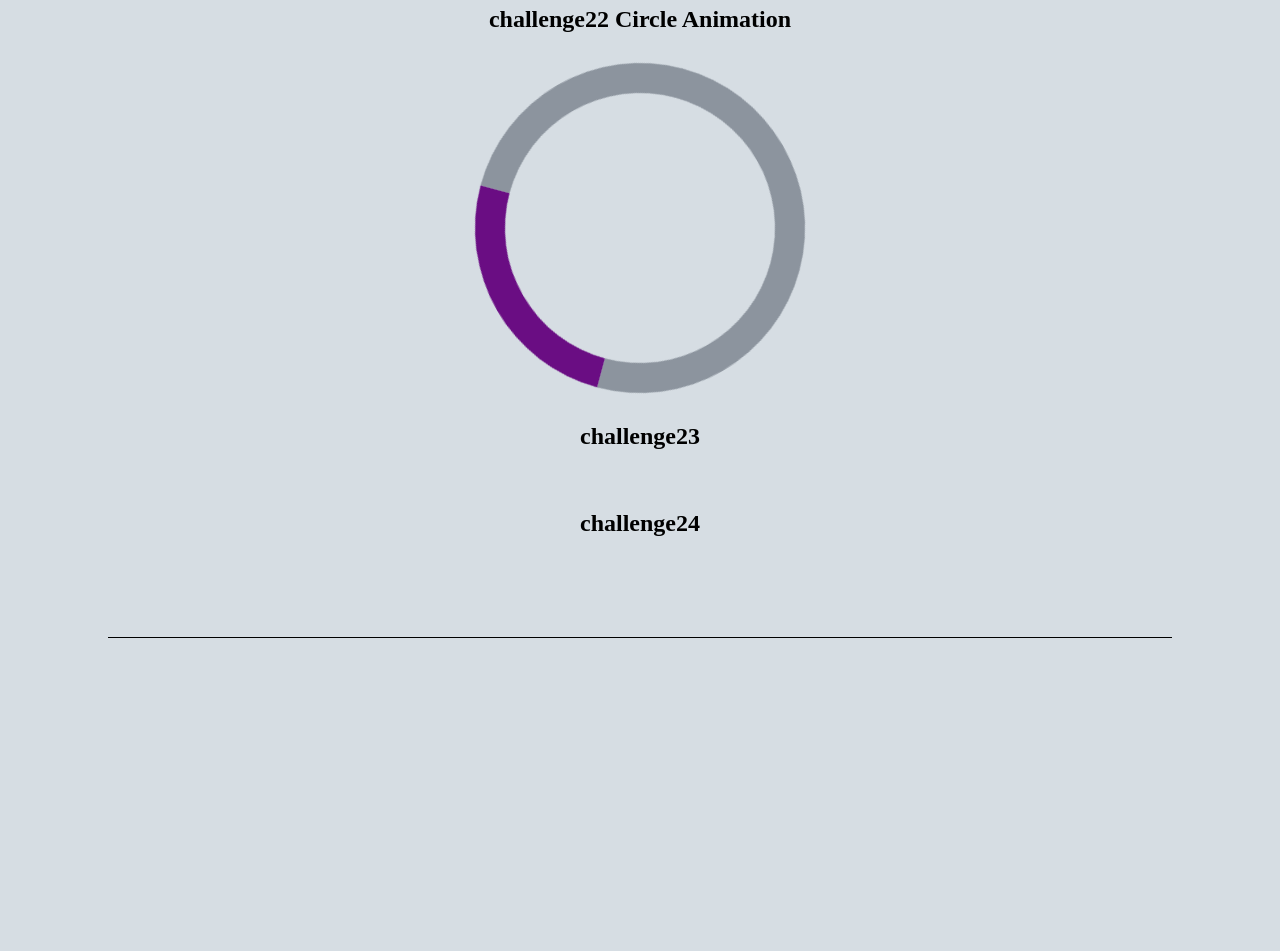
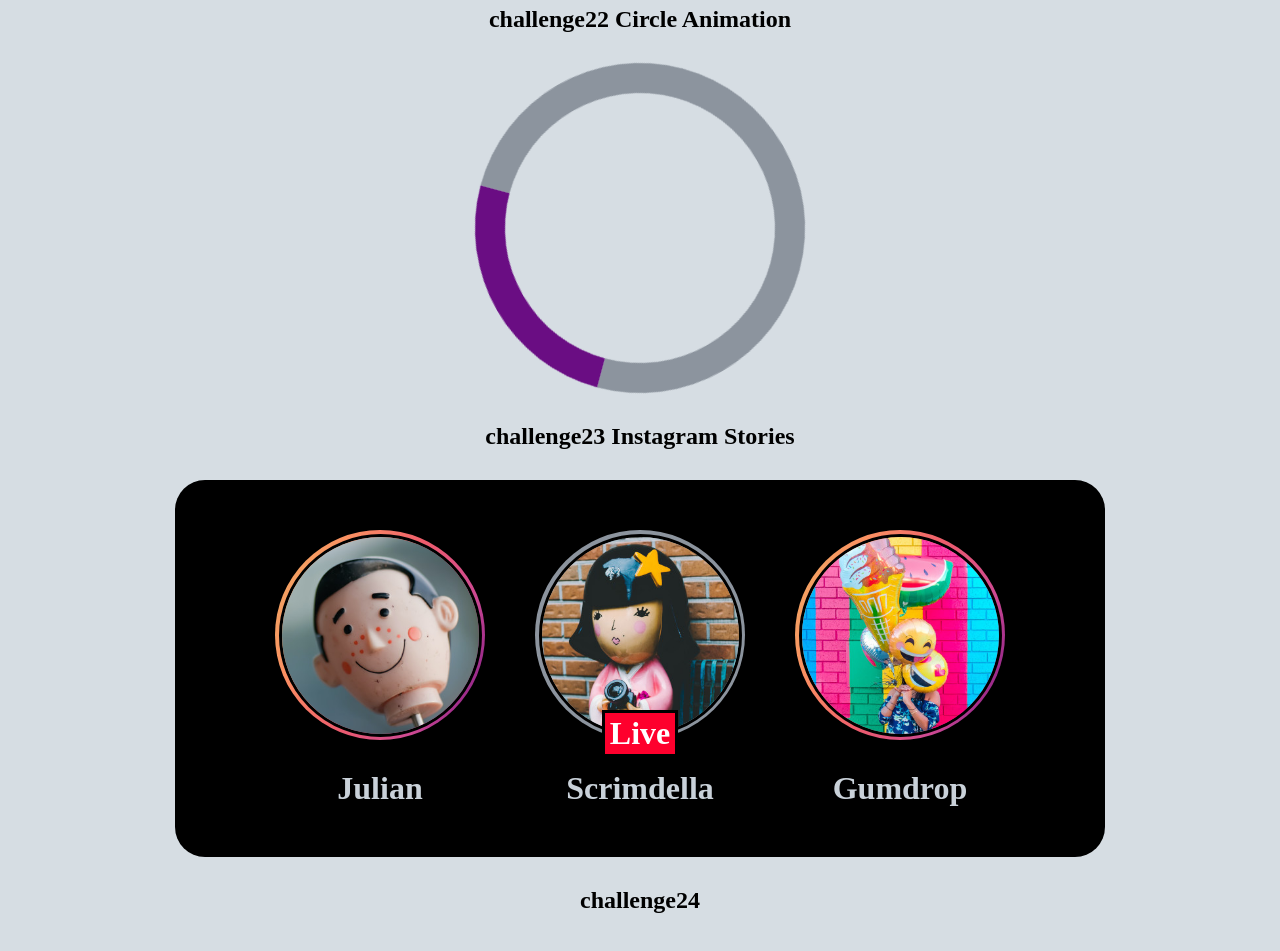
Before and after one commit to Ins44ne/Css-projects, a plain HTML site: page index.html in a window 1280 px wide. Shown: the part 8383-9334 px from the top of the page. Before the commit the page ends 9021 px from the top, so only its background shows below. Drawn offline with Linux system fonts and the light colour scheme.

Commit message:
feat: challenge23 done

```diff
--- a/index.css
+++ b/index.css
@@ -42,10 +42,17 @@
   --stage-2: 50%;
   --stage-3: 75%;
   --stage-4: 100%;
-  --stage-1-bg: red;
-  --stage-2-bg: orangered;
+  --stage-2-bg: #ff4500;
   --stage-3-bg: greenyellow;
-  --stage-4-bg: green;
+
+  --grad1: #feda75;
+  --grad2: #fa7e1e;
+  --grad3: #d62976;
+  --grad4: #962fbf;
+  --grad5: #4f5bd5;
+  --viewed: gray;
+  --bg-main: #000;
+  --bg-live: red;
 }
 
 /*resets*/
@@ -682,7 +689,7 @@ body {
     width: 0;
   }
   25% {
-    background: var(--stage-1-bg);
+    background: var(--red-color-challenge9);
     width: var(--stage-1);
   }
   50% {
@@ -694,7 +701,7 @@ body {
     width: var(--stage-3);
   }
   100% {
-    background: var(--stage-4-bg);
+    background: var(----green-color-challenge11);
     width: var(--stage-4);
   }
 }
@@ -750,4 +757,62 @@ body {
   }
 }
 /*challenge23 styles */
+.stories-menu {
+  display: flex;
+  flex-direction: row;
+  padding: 50px 100px;
+  background-color: var(--bg-main);
+  border-radius: 30px;
+  gap: 50px;
+  list-style-type: none;
+}
+.story,
+.img-wrapper {
+  display: flex;
+  flex-direction: column;
+  align-items: center;
+  justify-content: center;
+  gap: 30px;
+  font-size: 32px;
+  font-weight: 600;
+  cursor: pointer;
+}
+.new .img-wrapper {
+  background: linear-gradient(
+    115deg,
+    var(--grad-color1),
+    var(--grad-color2),
+    var(--grad-color3),
+    var(--grad-color4),
+    var(--grad-color5)
+  );
+}
+.img-wrapper {
+  width: 210px;
+  height: 210px;
+  background: var(--btn-border-hover);
+  border-radius: 50%;
+}
+.img {
+  width: 197px;
+  height: 197px;
+  border-radius: 50%;
+  border: 3px solid var(--bg-main);
+}
+.img-wrapper ~ p {
+  color: var(--profile-color);
+}
+.live {
+  position: relative;
+}
+.live::after {
+  content: "Live";
+  color: var(--white-color);
+  font-weight: 700;
+  padding: 2px 5px;
+  background: var(--red-color-challenge9);
+  position: absolute;
+  top: 65%;
+  border: 3px solid var(--bg-main);
+}
 /*challenge24 styles */
--- a/index.html
+++ b/index.html
@@ -271,7 +271,27 @@
         </section>
 
         <section class=" section challenge23">
-            <h1>challenge23</h1>
+            <h1>challenge23 Instagram Stories</h1>
+            <ul class="stories-menu">
+                <li class="story new">
+                  <div class="img-wrapper">
+                        <img class="img" alt="profile-pic" src="./img/chall22/scott-webb-unsplash.jpg"/>
+                  </div>
+                  <p>Julian</p>
+                </li>
+                <li class="story viewed live">
+                  <div class="img-wrapper">
+                      <img class="img" alt="profile-pic" src="./img/chall22/bundo-kim-unsplash.jpg"/>
+                  </div>
+                  <p>Scrimdella</p>
+                </li>
+                <li class="story new">
+                  <div class="img-wrapper">
+                     <img class="img" alt="profile-pic" src="./img/chall22/lidya-nada-unsplash.jpg"/>
+                  </div>
+                  <p>Gumdrop</p>
+                </li>
+            </ul>
         </section>
 
         <section class=" section challenge24">
```
Also changed, not shown: img/chall22/bundo-kim-unsplash.jpg (added), img/chall22/lidya-nada-unsplash.jpg (added), img/chall22/scott-webb-unsplash.jpg (added).
